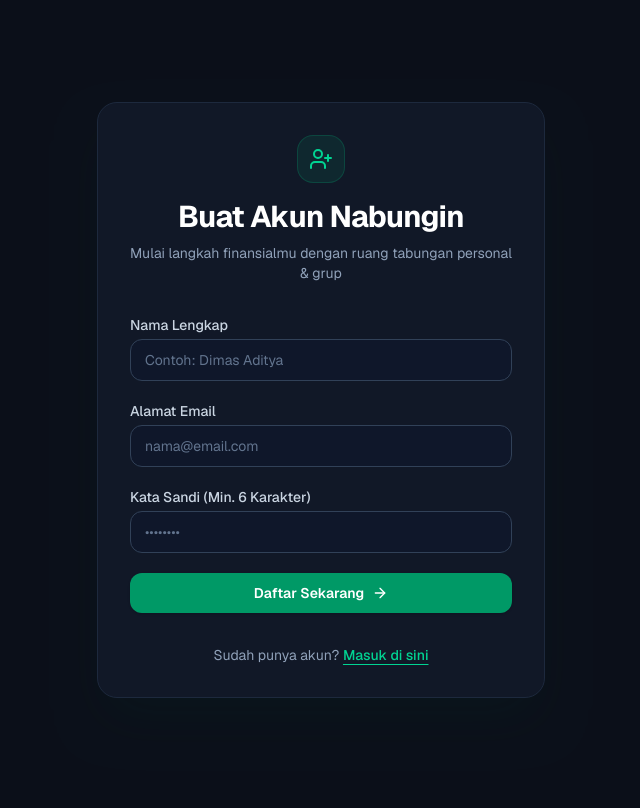
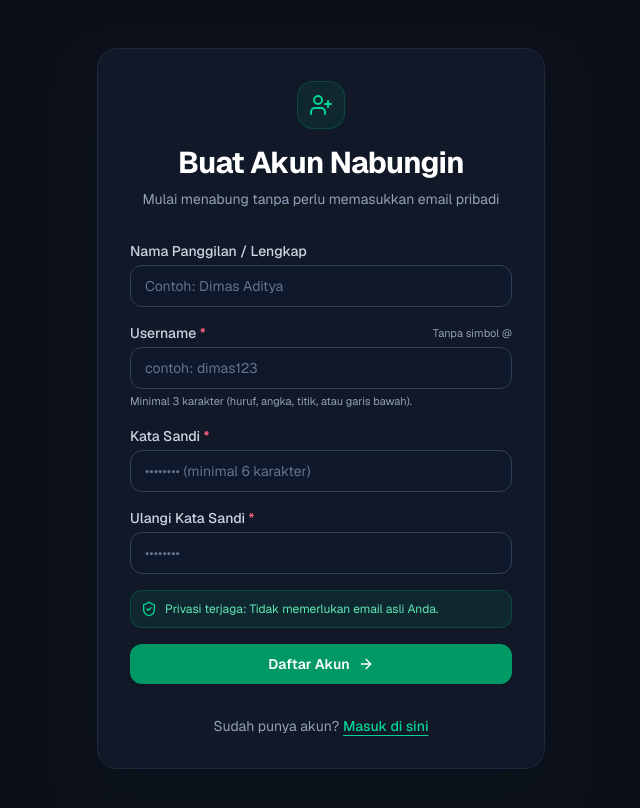
Before and after one commit to karangsawo123/nabungin, a Next.js app: page /register in a window 1280 px wide. Shown: the top 808 px of the page, without its empty margins (319-959 px from the left). Built offline with nearby package versions, Linux system fonts and the light colour scheme.

Commit message:
feat(auth): enable username-based registration and login without requiring email

```diff
--- a/src/app/(auth)/login/page.tsx
+++ b/src/app/(auth)/login/page.tsx
@@ -4,14 +4,15 @@
 import { useRouter, useSearchParams } from 'next/navigation'
 import Link from 'next/link'
 import { createClient } from '@/lib/supabase/client'
-import { LogIn, Loader2, ArrowRight } from 'lucide-react'
+import { LogIn, Loader2, ArrowRight, User } from 'lucide-react'
+import { formatAuthIdentifier } from '@/lib/auth-helpers'
 
 function LoginForm() {
   const router = useRouter()
   const searchParams = useSearchParams()
   const redirectTo = searchParams.get('redirectTo') || '/dashboard'
 
-  const [email, setEmail] = useState('')
+  const [username, setUsername] = useState('')
   const [password, setPassword] = useState('')
   const [errorMsg, setErrorMsg] = useState<string | null>(null)
   const [isLoading, setIsLoading] = useState(false)
@@ -20,8 +21,9 @@
     e.preventDefault()
     setErrorMsg(null)
 
-    if (!email || !password) {
-      setErrorMsg('Harap isi alamat email dan kata sandi.')
+    const cleanInput = username.trim()
+    if (!cleanInput || !password) {
+      setErrorMsg('Harap isi username dan kata sandi.')
       return
     }
 
@@ -29,14 +31,23 @@
 
     try {
       const supabase = createClient()
+      const emailIdentifier = formatAuthIdentifier(cleanInput)
+
       const { error } = await supabase.auth.signInWithPassword({
-        email,
+        email: emailIdentifier,
         password,
       })
 
       if (error) {
-        if (error.message.includes('Invalid login credentials')) {
-          setErrorMsg('Email atau kata sandi yang kamu masukkan salah.')
+        if (
+          error.message.includes('Invalid login credentials') ||
+          error.message.includes('invalid_credentials')
+        ) {
+          setErrorMsg('Username atau kata sandi yang kamu masukkan salah.')
+        } else if (error.message.includes('Email not confirmed')) {
+          setErrorMsg(
+            'Akun belum aktif. Mohon pastikan opsi "Confirm email" di pengaturan Supabase telah dinonaktifkan.'
+          )
         } else {
           setErrorMsg(error.message)
         }
@@ -76,24 +87,28 @@
         <form className="mt-8 space-y-5" onSubmit={handleSubmit}>
           <div>
             <label
-              htmlFor="email"
+              htmlFor="username"
               className="block text-sm font-medium text-slate-300"
             >
-              Alamat Email
+              Username
             </label>
-            <div className="mt-1">
+            <div className="relative mt-1">
               <input
-                id="email"
-                name="email"
-                type="email"
-                autoComplete="email"
+                id="username"
+                name="username"
+                type="text"
+                autoComplete="username"
+                autoCapitalize="none"
                 required
-                value={email}
-                onChange={(e) => setEmail(e.target.value)}
-                placeholder="nama@email.com"
+                value={username}
+                onChange={(e) => setUsername(e.target.value)}
+                placeholder="Masukkan username (tanpa @)"
                 className="block w-full rounded-lg border border-slate-700 bg-slate-900/80 px-3.5 py-2.5 text-sm text-white placeholder-slate-500 transition-colors focus:border-emerald-500 focus:outline-none focus:ring-2 focus:ring-emerald-500/20"
               />
             </div>
+            <p className="mt-1.5 text-[11px] text-slate-400">
+              Cukup gunakan username akunmu, tidak perlu memasukkan email.
+            </p>
           </div>
 
           <div>
@@ -123,7 +138,7 @@
           <button
             type="submit"
             disabled={isLoading}
-            className="group relative flex w-full items-center justify-center gap-2 rounded-lg bg-emerald-600 px-4 py-2.5 text-sm font-semibold text-white shadow-sm transition-all hover:bg-emerald-500 focus:outline-none focus:ring-2 focus:ring-emerald-500 focus:ring-offset-2 focus:ring-offset-slate-900 disabled:cursor-not-allowed disabled:opacity-60"
+            className="group relative flex w-full items-center justify-center gap-2 rounded-lg bg-emerald-600 px-4 py-2.5 text-sm font-semibold text-white shadow-sm transition-all hover:bg-emerald-500 focus:outline-none focus:ring-2 focus:ring-emerald-500 focus:ring-offset-2 focus:ring-offset-slate-900 disabled:cursor-not-allowed disabled:opacity-60 cursor-pointer"
           >
             {isLoading ? (
               <>
@@ -145,7 +160,7 @@
             href="/register"
             className="font-medium text-emerald-400 hover:text-emerald-300 underline underline-offset-4"
           >
-            Daftar gratis di sini
+            Daftar dengan username di sini
           </Link>
         </div>
       </div>
--- a/src/app/(auth)/register/page.tsx
+++ b/src/app/(auth)/register/page.tsx
@@ -4,14 +4,16 @@
 import { useRouter } from 'next/navigation'
 import Link from 'next/link'
 import { createClient } from '@/lib/supabase/client'
-import { UserPlus, Loader2, ArrowRight, CheckCircle2 } from 'lucide-react'
+import { UserPlus, Loader2, ArrowRight, CheckCircle2, ShieldCheck } from 'lucide-react'
+import { formatAuthIdentifier, validateUsername } from '@/lib/auth-helpers'
 
 export default function RegisterPage() {
   const router = useRouter()
 
   const [fullName, setFullName] = useState('')
-  const [email, setEmail] = useState('')
+  const [username, setUsername] = useState('')
   const [password, setPassword] = useState('')
+  const [confirmPassword, setConfirmPassword] = useState('')
   const [errorMsg, setErrorMsg] = useState<string | null>(null)
   const [isSuccess, setIsSuccess] = useState(false)
   const [isLoading, setIsLoading] = useState(false)
@@ -20,13 +22,22 @@
     e.preventDefault()
     setErrorMsg(null)
 
-    if (!fullName.trim()) {
-      setErrorMsg('Nama lengkap tidak boleh kosong.')
+    const trimmedName = fullName.trim()
+    const trimmedUsername = username.trim().toLowerCase()
+
+    if (!trimmedUsername) {
+      setErrorMsg('Username wajib diisi.')
       return
     }
 
-    if (!email || !password) {
-      setErrorMsg('Harap isi alamat email dan kata sandi.')
+    const usernameValidation = validateUsername(trimmedUsername)
+    if (!usernameValidation.valid) {
+      setErrorMsg(usernameValidation.message || 'Format username tidak valid.')
+      return
+    }
+
+    if (!password) {
+      setErrorMsg('Kata sandi wajib diisi.')
       return
     }
 
@@ -35,40 +46,60 @@
       return
     }
 
+    if (password !== confirmPassword) {
+      setErrorMsg('Konfirmasi kata sandi tidak cocok. Mohon periksa kembali.')
+      return
+    }
+
     setIsLoading(true)
 
     try {
       const supabase = createClient()
-      // Mengirimkan full_name via metadata agar trigger database PostgreSQL
-      // otomatis membuat profile, personal group default, dan role owner!
+      const internalEmail = formatAuthIdentifier(trimmedUsername)
+      const displayName = trimmedName || trimmedUsername
+
+      // Mengirimkan full_name dan username via user metadata
+      // Trigger PostgreSQL otomatis membuat profile & default personal workspace!
       const { data, error } = await supabase.auth.signUp({
-        email,
+        email: internalEmail,
         password,
         options: {
           data: {
-            full_name: fullName.trim(),
+            full_name: displayName,
+            username: trimmedUsername,
           },
         },
       })
 
       if (error) {
-        setErrorMsg(error.message)
+        if (
+          error.message.toLowerCase().includes('already registered') ||
+          error.message.toLowerCase().includes('already in use')
+        ) {
+          setErrorMsg(
+            `Username "${trimmedUsername}" sudah dipakai orang lain. Silakan pilih username yang berbeda.`
+          )
+        } else if (error.message.toLowerCase().includes('password')) {
+          setErrorMsg('Kata sandi terlalu lemah atau kurang dari 6 karakter.')
+        } else {
+          setErrorMsg(error.message)
+        }
         setIsLoading(false)
         return
       }
 
-      // Jika email confirmation aktif dan session belum dibuat langsung
+      // Jika konfirmasi email di Supabase masih aktif
       if (data.user && !data.session) {
         setIsSuccess(true)
         setIsLoading(false)
         return
       }
 
-      // Jika auto-confirmed, langsung arahkan ke dashboard
+      // Jika auto-confirmed (langsung ada session), arahkan ke dashboard
       router.push('/dashboard')
       router.refresh()
     } catch {
-      setErrorMsg('Terjadi kesalahan koneksi. Silakan coba lagi.')
+      setErrorMsg('Terjadi gangguan jaringan. Silakan coba beberapa saat lagi.')
       setIsLoading(false)
     }
   }
@@ -84,7 +115,7 @@
             Buat Akun Nabungin
           </h2>
           <p className="mt-2 text-sm text-slate-400">
-            Mulai langkah finansialmu dengan ruang tabungan personal & grup
+            Mulai menabung tanpa perlu memasukkan email pribadi
           </p>
         </div>
 
@@ -93,15 +124,14 @@
             <CheckCircle2 className="mx-auto h-8 w-8 text-emerald-400" />
             <h3 className="font-semibold text-emerald-300">Pendaftaran Berhasil!</h3>
             <p className="text-sm text-slate-300">
-              Tautan konfirmasi telah dikirim ke <span className="font-mono text-emerald-300">{email}</span>.
-              Silakan cek emailmu untuk mengaktifkan akun.
+              Akun dengan username <span className="font-mono text-emerald-300">@{username}</span> telah berhasil didaftarkan.
             </p>
             <div className="pt-2">
               <Link
                 href="/login"
-                className="inline-flex items-center justify-center rounded-lg bg-emerald-600 px-4 py-2 text-sm font-semibold text-white hover:bg-emerald-500 transition-colors"
+                className="inline-flex items-center justify-center rounded-lg bg-emerald-600 px-4 py-2.5 text-sm font-semibold text-white hover:bg-emerald-500 transition-colors cursor-pointer"
               >
-                Kembali ke Halaman Masuk
+                Masuk Sekarang
               </Link>
             </div>
           </div>
@@ -113,20 +143,19 @@
               </div>
             )}
 
-            <form className="mt-8 space-y-5" onSubmit={handleSubmit}>
+            <form className="mt-8 space-y-4" onSubmit={handleSubmit}>
               <div>
                 <label
                   htmlFor="fullName"
                   className="block text-sm font-medium text-slate-300"
                 >
-                  Nama Lengkap
+                  Nama Panggilan / Lengkap
                 </label>
                 <div className="mt-1">
                   <input
                     id="fullName"
                     name="fullName"
                     type="text"
-                    required
                     value={fullName}
                     onChange={(e) => setFullName(e.target.value)}
                     placeholder="Contoh: Dimas Aditya"
@@ -136,25 +165,32 @@
               </div>
 
               <div>
-                <label
-                  htmlFor="email"
-                  className="block text-sm font-medium text-slate-300"
-                >
-                  Alamat Email
-                </label>
+                <div className="flex items-center justify-between">
+                  <label
+                    htmlFor="username"
+                    className="block text-sm font-medium text-slate-300"
+                  >
+                    Username <span className="text-rose-400">*</span>
+                  </label>
+                  <span className="text-[11px] text-slate-400">Tanpa simbol @</span>
+                </div>
                 <div className="mt-1">
                   <input
-                    id="email"
-                    name="email"
-                    type="email"
-                    autoComplete="email"
+                    id="username"
+                    name="username"
+                    type="text"
+                    autoComplete="username"
+                    autoCapitalize="none"
                     required
-                    value={email}
-                    onChange={(e) => setEmail(e.target.value)}
-                    placeholder="nama@email.com"
+                    value={username}
+                    onChange={(e) => setUsername(e.target.value)}
+                    placeholder="contoh: dimas123"
                     className="block w-full rounded-lg border border-slate-700 bg-slate-900/80 px-3.5 py-2.5 text-sm text-white placeholder-slate-500 transition-colors focus:border-emerald-500 focus:outline-none focus:ring-2 focus:ring-emerald-500/20"
                   />
                 </div>
+                <p className="mt-1 text-[11px] text-slate-400">
+                  Minimal 3 karakter (huruf, angka, titik, atau garis bawah).
+                </p>
               </div>
 
               <div>
@@ -162,7 +198,7 @@
                   htmlFor="password"
                   className="block text-sm font-medium text-slate-300"
                 >
-                  Kata Sandi (Min. 6 Karakter)
+                  Kata Sandi <span className="text-rose-400">*</span>
                 </label>
                 <div className="mt-1">
                   <input
@@ -173,16 +209,43 @@
                     required
                     value={password}
                     onChange={(e) => setPassword(e.target.value)}
+                    placeholder="•••••••• (minimal 6 karakter)"
+                    className="block w-full rounded-lg border border-slate-700 bg-slate-900/80 px-3.5 py-2.5 text-sm text-white placeholder-slate-500 transition-colors focus:border-emerald-500 focus:outline-none focus:ring-2 focus:ring-emerald-500/20"
+                  />
+                </div>
+              </div>
+
+              <div>
+                <label
+                  htmlFor="confirmPassword"
+                  className="block text-sm font-medium text-slate-300"
+                >
+                  Ulangi Kata Sandi <span className="text-rose-400">*</span>
+                </label>
+                <div className="mt-1">
+                  <input
+                    id="confirmPassword"
+                    name="confirmPassword"
+                    type="password"
+                    autoComplete="new-password"
+                    required
+                    value={confirmPassword}
+                    onChange={(e) => setConfirmPassword(e.target.value)}
                     placeholder="••••••••"
                     className="block w-full rounded-lg border border-slate-700 bg-slate-900/80 px-3.5 py-2.5 text-sm text-white placeholder-slate-500 transition-colors focus:border-emerald-500 focus:outline-none focus:ring-2 focus:ring-emerald-500/20"
                   />
                 </div>
               </div>
 
+              <div className="flex items-center gap-2 rounded-lg bg-emerald-500/10 border border-emerald-500/20 p-2.5 text-xs text-emerald-300">
+                <ShieldCheck className="h-4 w-4 shrink-0 text-emerald-400" />
+                <span>Privasi terjaga: Tidak memerlukan email asli Anda.</span>
+              </div>
+
               <button
                 type="submit"
                 disabled={isLoading}
-                className="group relative flex w-full items-center justify-center gap-2 rounded-lg bg-emerald-600 px-4 py-2.5 text-sm font-semibold text-white shadow-sm transition-all hover:bg-emerald-500 focus:outline-none focus:ring-2 focus:ring-emerald-500 focus:ring-offset-2 focus:ring-offset-slate-900 disabled:cursor-not-allowed disabled:opacity-60"
+                className="group relative flex w-full items-center justify-center gap-2 rounded-lg bg-emerald-600 px-4 py-2.5 text-sm font-semibold text-white shadow-sm transition-all hover:bg-emerald-500 focus:outline-none focus:ring-2 focus:ring-emerald-500 focus:ring-offset-2 focus:ring-offset-slate-900 disabled:cursor-not-allowed disabled:opacity-60 cursor-pointer pt-2.5"
               >
                 {isLoading ? (
                   <>
@@ -191,7 +254,7 @@
                   </>
                 ) : (
                   <>
-                    <span>Daftar Sekarang</span>
+                    <span>Daftar Akun</span>
                     <ArrowRight className="h-4 w-4 transition-transform group-hover:translate-x-0.5" />
                   </>
                 )}
--- a/src/components/layout/sidebar.tsx
+++ b/src/components/layout/sidebar.tsx
@@ -15,6 +15,7 @@
 import { Avatar } from '@/components/ui/avatar'
 import { cn } from '@/lib/utils'
 import type { Profile } from '@/types/database'
+import { formatDisplayUsername } from '@/lib/auth-helpers'
 
 export interface SidebarProps {
   profile?: Profile | null
@@ -57,7 +58,8 @@
     },
   ]
 
-  const displayName = profile?.full_name || email || 'Pengguna'
+  const displayHandle = formatDisplayUsername(email)
+  const displayName = profile?.full_name || displayHandle || 'Pengguna'
 
   return (
     <aside className="hidden md:flex md:w-64 md:flex-col md:fixed md:inset-y-0 z-30 bg-[#101522] border-r border-[#1C2538]">
@@ -119,7 +121,7 @@
               {displayName}
             </span>
             <span className="text-[11px] text-slate-400 truncate">
-              {email}
+              {displayHandle}
             </span>
           </div>
         </div>
--- a/src/components/layout/topbar.tsx
+++ b/src/components/layout/topbar.tsx
@@ -6,6 +6,7 @@
 import { NotificationBell } from '@/components/notifications/notification-bell'
 import { Avatar } from '@/components/ui/avatar'
 import type { Profile } from '@/types/database'
+import { formatDisplayUsername } from '@/lib/auth-helpers'
 
 export interface TopbarProps {
   profile?: Profile | null
@@ -13,7 +14,7 @@
 }
 
 export function Topbar({ profile, email }: TopbarProps) {
-  const displayName = profile?.full_name || email || 'Pengguna'
+  const displayName = profile?.full_name || formatDisplayUsername(email) || 'Pengguna'
 
   return (
     <header className="sticky top-0 z-20 flex h-16 w-full items-center justify-between border-b border-[#1C2538] bg-[#090D16]/90 px-4 backdrop-blur-md sm:px-6">
--- /dev/null
+++ b/src/lib/auth-helpers.ts
@@ -0,0 +1,65 @@
+/**
+ * Auth Identifier & Username Helpers
+ * Mengelola konversi dan validasi username agar pengguna dapat mendaftar dan login
+ * murni menggunakan Username tanpa perlu memasukkan email pribadi ke aplikasi.
+ */
+
+export const INTERNAL_EMAIL_DOMAIN = '@nabungin.internal'
+
+/**
+ * Format input pengguna menjadi identifier autentikasi internal Supabase.
+ * - Jika sudah berupa email asli (memiliki '@'), tetap gunakan apa adanya (backward-compatible).
+ * - Jika berupa username (misal: 'budi99'), otomatis dipetakan ke 'budi99@nabungin.internal'.
+ */
+export function formatAuthIdentifier(input: string): string {
+  const trimmed = input.trim()
+  if (trimmed.includes('@')) {
+    return trimmed.toLowerCase()
+  }
+  return `${trimmed.toLowerCase()}${INTERNAL_EMAIL_DOMAIN}`
+}
+
+/**
+ * Validasi ketat untuk username:
+ * - 3 sampai 30 karakter
+ * - Hanya huruf (a-z, A-Z), angka (0-9), garis bawah (_), dan titik (.)
+ * - Tidak boleh mengandung '@' atau spasi
+ */
+export function validateUsername(username: string): { valid: boolean; message?: string } {
+  const trimmed = username.trim()
+  if (!trimmed) {
+    return { valid: false, message: 'Username tidak boleh kosong.' }
+  }
+  if (trimmed.includes('@')) {
+    return { valid: false, message: 'Username tidak perlu menggunakan simbol @.' }
+  }
+  if (trimmed.includes(' ')) {
+    return { valid: false, message: 'Username tidak boleh mengandung spasi.' }
+  }
+  if (trimmed.length < 3) {
+    return { valid: false, message: 'Username minimal 3 karakter.' }
+  }
+  if (trimmed.length > 30) {
+    return { valid: false, message: 'Username maksimal 30 karakter.' }
+  }
+  const regex = /^[a-zA-Z0-9._]+$/
+  if (!regex.test(trimmed)) {
+    return {
+      valid: false,
+      message: 'Username hanya boleh terdiri dari huruf, angka, titik (.), atau garis bawah (_).',
+    }
+  }
+  return { valid: true }
+}
+
+/**
+ * Memformat identifier untuk tampilan ramah pengguna.
+ * Jika berakhiran '@nabungin.internal', sembunyikan domain internal dan tampilkan '@username'.
+ */
+export function formatDisplayUsername(identifier?: string | null): string {
+  if (!identifier) return ''
+  if (identifier.endsWith(INTERNAL_EMAIL_DOMAIN)) {
+    return `@${identifier.replace(INTERNAL_EMAIL_DOMAIN, '')}`
+  }
+  return identifier
+}
```
